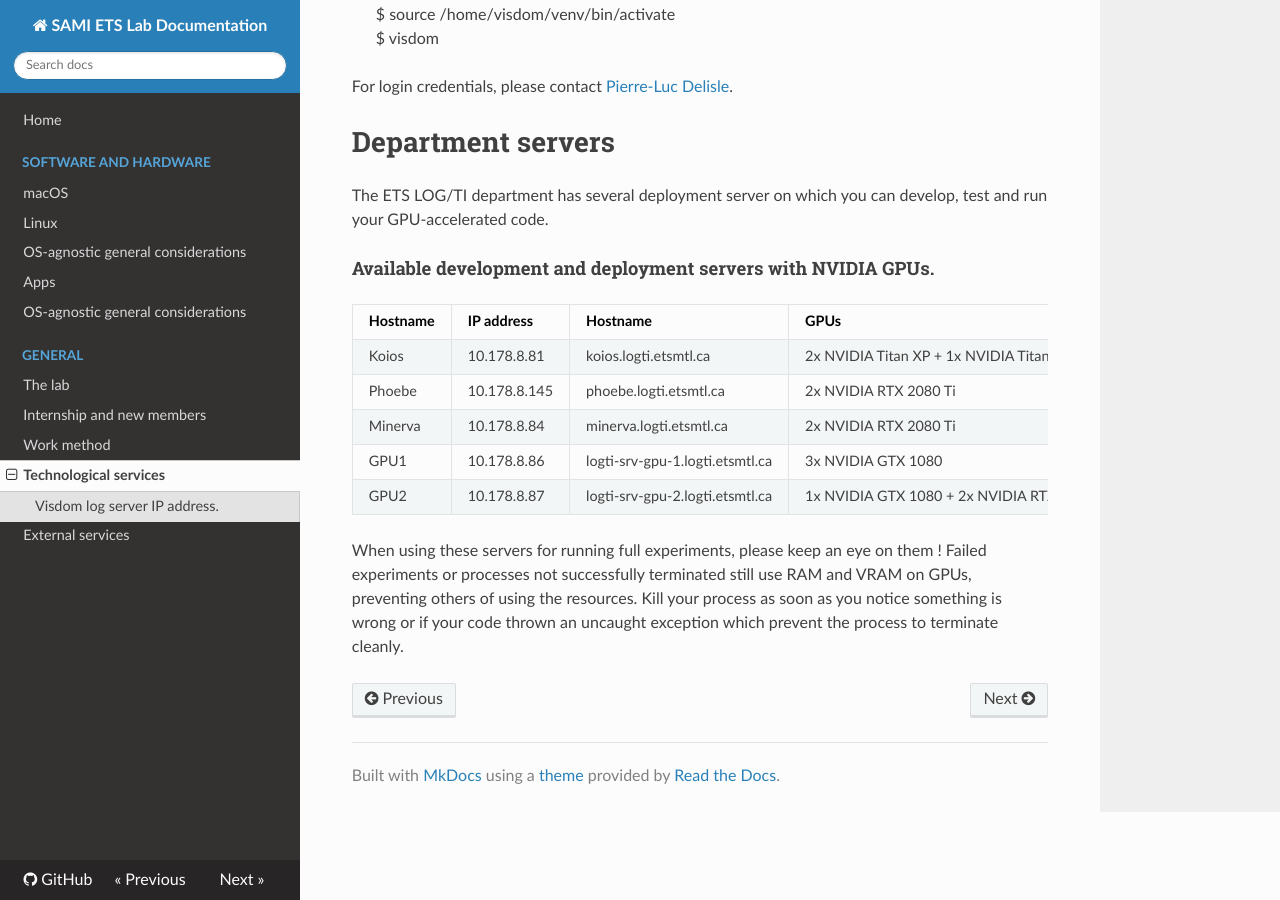
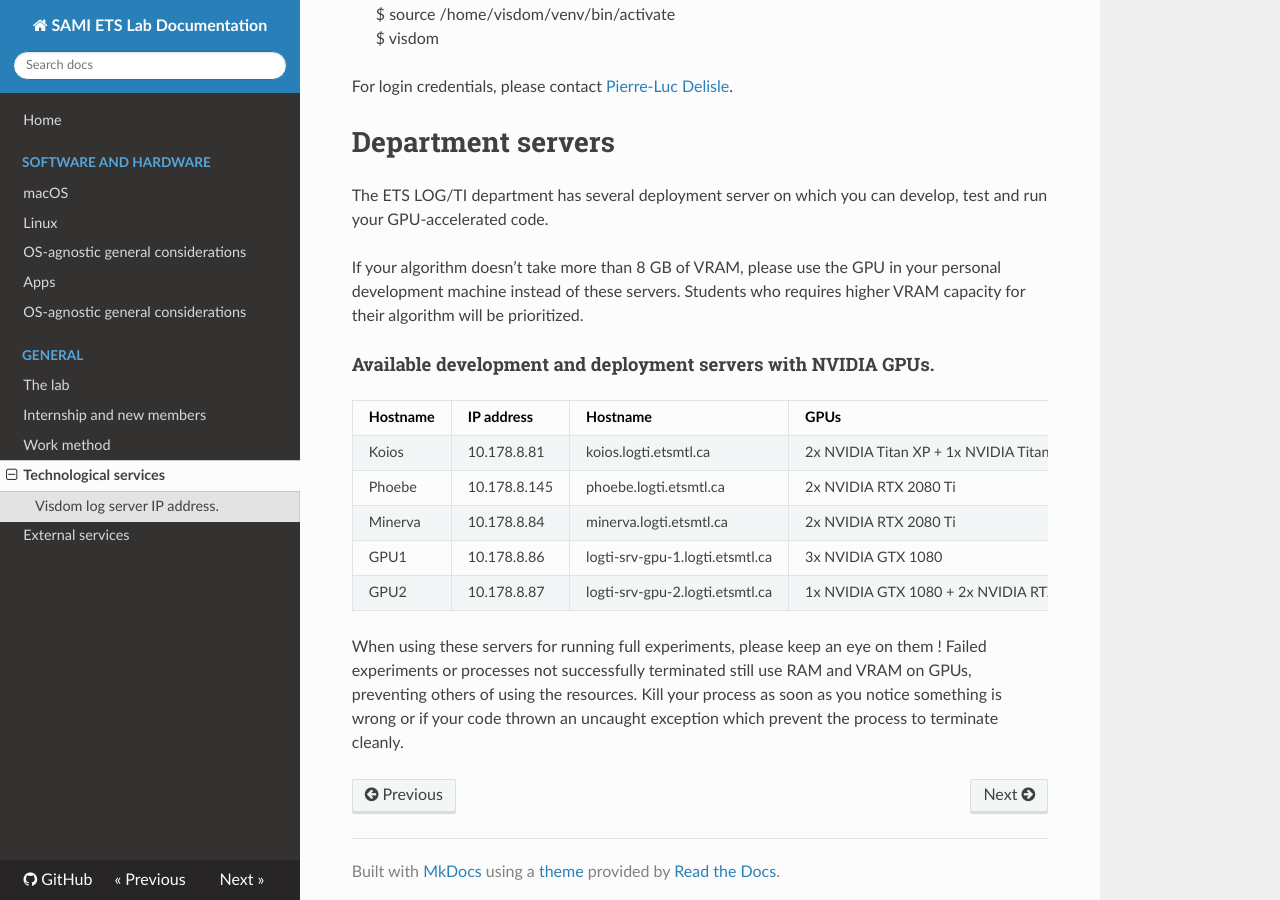
Before and after one commit to sami-ets/Documentation, an MkDocs documentation site: the page built from docs/general/technological_services.md, in a window 1280 px wide and 900 px high, scrolled down 541 px. Built offline with MkDocs 1.6.1, drawn with Linux system fonts in a browser that asks for light colours; nearby versions of some CDN libraries.

Commit message:
Update technological_services.md

```diff
--- a/docs/general/technological_services.md
+++ b/docs/general/technological_services.md
@@ -24,6 +24,8 @@ For login credentials, please contact [Pierre-Luc Delisle](mailto:pierre-luc.del
 
 The ETS LOG/TI department has several deployment server on which you can develop, test and run your GPU-accelerated code.
 
+If your algorithm doesn't take more than 8 GB of VRAM, please use the GPU in your personal development machine instead of these servers. Students who requires higher VRAM capacity for their algorithm will be prioritized.
+
 #### Available development and deployment servers with NVIDIA GPUs.
 
 | Hostname	| IP address        | Hostname                          | GPUs                                          | CUDA Version   |
```
